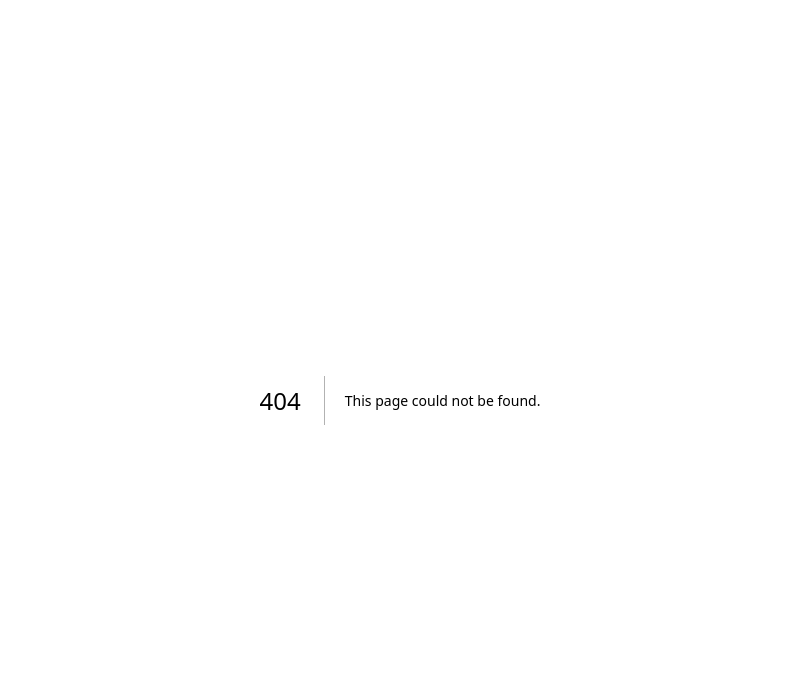
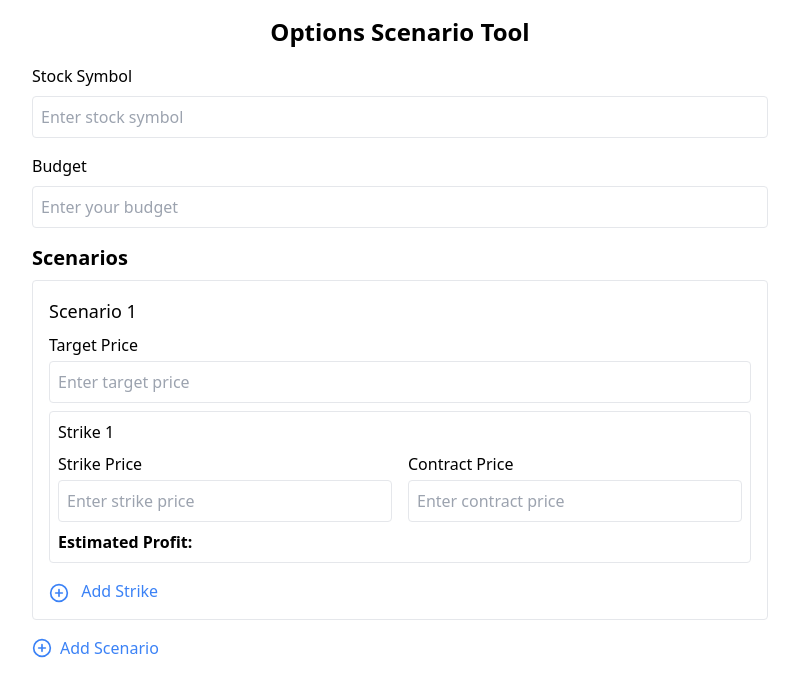
Before and after one commit to banana-boogie/bananaboogie.com, a Next.js app: page /trading/options-tool in a window 1280 px wide. Before the commit this address had no page. Shown: the top 696 px of the page, without its empty margins (240-1039 px from the left). Built offline with nearby package versions, Linux system fonts and the light colour scheme; a web font is replaced by a local one.

Commit message:
Feature/options calculator (#5)
* replace axios with node-fetch

* Add: Options Scenario Tool

* Remove: node-fetch

```diff
--- a/package.json
+++ b/package.json
@@ -15,10 +15,10 @@
     "@fontsource/lilita-one": "^5.0.3",
     "@fontsource/open-sans": "^4.5.14",
     "@mdx-js/loader": "^2.1.1",
-    "axios": "^1.7.3",
     "date-fn": "^0.0.2",
     "date-fns": "^3.2.0",
     "gray-matter": "^4.0.3",
+    "lucide-react": "^0.427.0",
     "next": "^14.2.5",
     "react": "^18.3.1",
     "react-dom": "^18.3.1",
--- /dev/null
+++ b/src/app/trading/options-tool/page.tsx
@@ -0,0 +1,283 @@
+"use client";
+import React, { useState } from "react";
+import { PlusCircle, MinusCircle } from "lucide-react";
+
+type Scenario = {
+  id: string;
+  targetPrice: number;
+  strikes: { strikePrice: number; contractPrice: number }[];
+};
+
+type Stock = {
+  symbol: string;
+  name: string;
+  price: number;
+};
+
+const OptionsScenario: React.FC = () => {
+  const [stock, setStock] = useState<Stock>({ symbol: "", name: "", price: 0 });
+  const [budget, setBudget] = useState<number>(0);
+  const [scenarios, setScenarios] = useState<Scenario[]>([
+    { id: "1", targetPrice: 0, strikes: [{ strikePrice: 0, contractPrice: 0 }] }
+  ]);
+
+  const handleStockChange = (e: React.ChangeEvent<HTMLInputElement>) => {
+    setStock({ ...stock, symbol: e.target.value.toUpperCase() });
+  };
+
+  const handleBudgetChange = (e: React.ChangeEvent<HTMLInputElement>) => {
+    setBudget(Number(e.target.value));
+  };
+
+  const handleScenarioChange = (
+    id: string,
+    field: "targetPrice",
+    value: number
+  ) => {
+    setScenarios(
+      scenarios.map((scenario) =>
+        scenario.id === id ? { ...scenario, [field]: value } : scenario
+      )
+    );
+  };
+
+  const handleStrikeChange = (
+    scenarioId: string,
+    index: number,
+    field: "strikePrice" | "contractPrice",
+    value: number
+  ) => {
+    setScenarios(
+      scenarios.map((scenario) =>
+        scenario.id === scenarioId
+          ? {
+              ...scenario,
+              strikes: scenario.strikes.map((strike, i) =>
+                i === index ? { ...strike, [field]: value } : strike
+              )
+            }
+          : scenario
+      )
+    );
+  };
+
+  const addScenario = () => {
+    const newId = String(scenarios.length + 1);
+    setScenarios([
+      ...scenarios,
+      {
+        id: newId,
+        targetPrice: 0,
+        strikes: [{ strikePrice: 0, contractPrice: 0 }]
+      }
+    ]);
+  };
+
+  const removeScenario = (id: string) => {
+    setScenarios(scenarios.filter((scenario) => scenario.id !== id));
+  };
+
+  const addStrike = (scenarioId: string) => {
+    setScenarios(
+      scenarios.map((scenario) =>
+        scenario.id === scenarioId
+          ? {
+              ...scenario,
+              strikes: [
+                ...scenario.strikes,
+                { strikePrice: 0, contractPrice: 0 }
+              ]
+            }
+          : scenario
+      )
+    );
+  };
+
+  const removeStrike = (scenarioId: string, index: number) => {
+    setScenarios(
+      scenarios.map((scenario) =>
+        scenario.id === scenarioId
+          ? {
+              ...scenario,
+              strikes: scenario.strikes.filter((_, i) => i !== index)
+            }
+          : scenario
+      )
+    );
+  };
+
+  const calculateProfit = (
+    scenario: Scenario,
+    strike: { strikePrice: number; contractPrice: number }
+  ): number => {
+    const { targetPrice } = scenario;
+    const { strikePrice, contractPrice } = strike;
+    const numberOfContracts = Math.floor(budget / contractPrice);
+    return (
+      (targetPrice - strikePrice) * numberOfContracts * 100 -
+      contractPrice * numberOfContracts
+    );
+  };
+
+  return (
+    <div className="container mx-auto p-4 max-w-3xl">
+      <h1 className="text-2xl font-bold mb-4 text-center">
+        Options Scenario Tool
+      </h1>
+
+      <div className="mb-4">
+        <label htmlFor="stock" className="block mb-2">
+          Stock Symbol
+        </label>
+        <input
+          id="stock"
+          type="text"
+          value={stock.symbol}
+          onChange={handleStockChange}
+          className="w-full p-2 border rounded"
+          placeholder="Enter stock symbol"
+        />
+      </div>
+
+      <div className="mb-4">
+        <label htmlFor="budget" className="block mb-2">
+          Budget
+        </label>
+        <input
+          id="budget"
+          type="number"
+          value={budget || ""}
+          onChange={handleBudgetChange}
+          className="w-full p-2 border rounded"
+          placeholder="Enter your budget"
+        />
+      </div>
+
+      <div className="mb-4">
+        <h2 className="text-xl font-semibold mb-2">Scenarios</h2>
+        {scenarios.map((scenario) => (
+          <div key={scenario.id} className="mb-4 p-4 border rounded">
+            <div className="flex justify-between mb-2">
+              <h3 className="text-lg font-medium">Scenario {scenario.id}</h3>
+              {scenarios.length > 1 && (
+                <button
+                  onClick={() => removeScenario(scenario.id)}
+                  className="text-red-500"
+                >
+                  <MinusCircle size={20} />
+                </button>
+              )}
+            </div>
+            <div className="mb-2">
+              <label
+                htmlFor={`targetPrice-${scenario.id}`}
+                className="block mb-1"
+              >
+                Target Price
+              </label>
+              <input
+                id={`targetPrice-${scenario.id}`}
+                type="number"
+                value={scenario.targetPrice || ""}
+                onChange={(e) =>
+                  handleScenarioChange(
+                    scenario.id,
+                    "targetPrice",
+                    Number(e.target.value)
+                  )
+                }
+                className="w-full p-2 border rounded"
+                placeholder="Enter target price"
+              />
+            </div>
+            {scenario.strikes.map((strike, index) => (
+              <div key={index} className="mb-2 p-2 border rounded">
+                <div className="flex justify-between mb-2">
+                  <h4 className="font-medium">Strike {index + 1}</h4>
+                  {scenario.strikes.length > 1 && (
+                    <button
+                      onClick={() => removeStrike(scenario.id, index)}
+                      className="text-red-500"
+                    >
+                      <MinusCircle size={16} />
+                    </button>
+                  )}
+                </div>
+                <div className="grid grid-cols-2 gap-4">
+                  <div>
+                    <label
+                      htmlFor={`strikePrice-${scenario.id}-${index}`}
+                      className="block mb-1"
+                    >
+                      Strike Price
+                    </label>
+                    <input
+                      id={`strikePrice-${scenario.id}-${index}`}
+                      type="number"
+                      value={strike.strikePrice || ""}
+                      onChange={(e) =>
+                        handleStrikeChange(
+                          scenario.id,
+                          index,
+                          "strikePrice",
+                          Number(e.target.value)
+                        )
+                      }
+                      className="w-full p-2 border rounded"
+                      placeholder="Enter strike price"
+                    />
+                  </div>
+                  <div>
+                    <label
+                      htmlFor={`contractPrice-${scenario.id}-${index}`}
+                      className="block mb-1"
+                    >
+                      Contract Price
+                    </label>
+                    <input
+                      id={`contractPrice-${scenario.id}-${index}`}
+                      type="number"
+                      value={strike.contractPrice || ""}
+                      onChange={(e) =>
+                        handleStrikeChange(
+                          scenario.id,
+                          index,
+                          "contractPrice",
+                          Number(e.target.value)
+                        )
+                      }
+                      className="w-full p-2 border rounded"
+                      placeholder="Enter contract price"
+                    />
+                  </div>
+                </div>
+                <div className="mt-2">
+                  <strong>Estimated Profit:</strong>{" "}
+                  {scenario.targetPrice &&
+                  strike.strikePrice &&
+                  strike.contractPrice
+                    ? `$${calculateProfit(scenario, strike).toFixed(2)}`
+                    : ""}
+                </div>
+              </div>
+            ))}
+            <button
+              onClick={() => addStrike(scenario.id)}
+              className="mt-2 text-blue-500"
+            >
+              <PlusCircle size={20} className="inline mr-2" /> Add Strike
+            </button>
+          </div>
+        ))}
+        <button
+          onClick={addScenario}
+          className="flex items-center text-blue-500"
+        >
+          <PlusCircle size={20} className="mr-2" /> Add Scenario
+        </button>
+      </div>
+    </div>
+  );
+};
+
+export default OptionsScenario;
--- /dev/null
+++ b/src/app/trading/page.tsx
@@ -0,0 +1,13 @@
+import React from "react";
+
+interface Props {}
+
+const Page: React.FC<Props> = () => {
+  return (
+    <div>
+      <h1>Hello!</h1>
+    </div>
+  );
+};
+
+export default Page;
--- a/src/components/Header/Header.jsx
+++ b/src/components/Header/Header.jsx
@@ -26,7 +26,7 @@ const Header = ({ hideHomeButton = false, headerTitle = "" }) => {
         <NavLink href="/blog" passHref>
           blog
         </NavLink>
-        <NavLink href="/trading" passHref>
+        <NavLink href="/trading-old" passHref>
           apps
         </NavLink>
       </NavWrapper>
--- a/src/pages/mrt.jsx
+++ b/src/pages/mrt.jsx
@@ -1,6 +1,5 @@
 import * as React from "react";
 import styled, { keyframes } from "styled-components";
-import axios from "axios";
 
 import Icon from "@components/Icon";
 import Layout from "@components/Layout";
@@ -34,11 +33,24 @@ const MRT = () => {
       subreddits,
       urls
     };
+
     try {
       setIsSearching(true);
-      const response = await axios.post(`/api/search-reddit`, query);
 
-      setSearchData(response.data);
+      const response = await fetch("/api/search-reddit", {
+        method: "POST",
+        headers: {
+          "Content-Type": "application/json"
+        },
+        body: JSON.stringify(query)
+      });
+
+      if (!response.ok) {
+        throw new Error(`HTTP error! status: ${response.status}`);
+      }
+
+      const data = await response.json();
+      setSearchData(data);
     } catch (error) {
       console.error(error);
     } finally {
--- a/src/pages/trading/index.tsx
+++ b/src/pages/trading-old/index.tsx
@@ -10,15 +10,18 @@ const MRT = () => {
       <Wrapper>
         <Title>Trading Co.</Title>
         <LinkWrapper>
-          <NextLink passHref href="/trading/risk-calculator">
-            <LinkText>Risk Calculator</LinkText>
-          </NextLink>
-          <NextLink passHref href="/trading/shares-to-buy-calculator">
-            <LinkText>Shares To Buy Calculator</LinkText>
-          </NextLink>
-          <NextLink passHref href="/trading/position-size-calculator">
-            <LinkText>Position Size Calculator</LinkText>
-          </NextLink>
+          <Link passHref href="/trading/options-tool">
+            Options Tool
+          </Link>
+          <Link passHref href="/trading-old/risk-calculator">
+            Risk Calculator
+          </Link>
+          <Link passHref href="/trading-old/shares-to-buy-calculator">
+            Shares To Buy Calculator
+          </Link>
+          <Link passHref href="/trading-old/position-size-calculator">
+            Position Size Calculator
+          </Link>
         </LinkWrapper>
       </Wrapper>
     </Layout>
@@ -57,7 +60,7 @@ const LinkWrapper = styled.div`
   padding: 0px var(--space-md);
 `;
 
-const LinkText = styled.a`
+const Link = styled(NextLink)`
   color: var(--color-text);
   text-decoration: none;
   font-size: 1.5rem;
--- a/tailwind.config.js
+++ /dev/null
@@ -1,8 +0,0 @@
-/** @type {import('tailwindcss').Config} */
-module.exports = {
-  content: [],
-  theme: {
-    extend: {}
-  },
-  plugins: []
-};
--- /dev/null
+++ b/tailwind.config.ts
@@ -0,0 +1,17 @@
+import type { Config } from "tailwindcss";
+
+const config: Config = {
+  content: [
+    "./app/**/*.{js,ts,jsx,tsx,mdx}", // Note the addition of the `app` directory.
+    "./pages/**/*.{js,ts,jsx,tsx,mdx}",
+    "./components/**/*.{js,ts,jsx,tsx,mdx}",
+
+    // Or if using `src` directory:
+    "./src/**/*.{js,ts,jsx,tsx,mdx}"
+  ],
+  theme: {
+    extend: {}
+  },
+  plugins: []
+};
+export default config;
```
Also changed, not shown: src/pages/trading-old/position-size-calculator.tsx (renamed from src/pages/trading/position-size-calculator.tsx), src/pages/trading-old/risk-calculator.tsx (renamed from src/pages/trading/risk-calculator.tsx), src/pages/trading-old/shares-to-buy-calculator.tsx (renamed from src/pages/trading/shares-to-buy-calculator.tsx), 1 other file (tests, documents, lock files or other folders).
